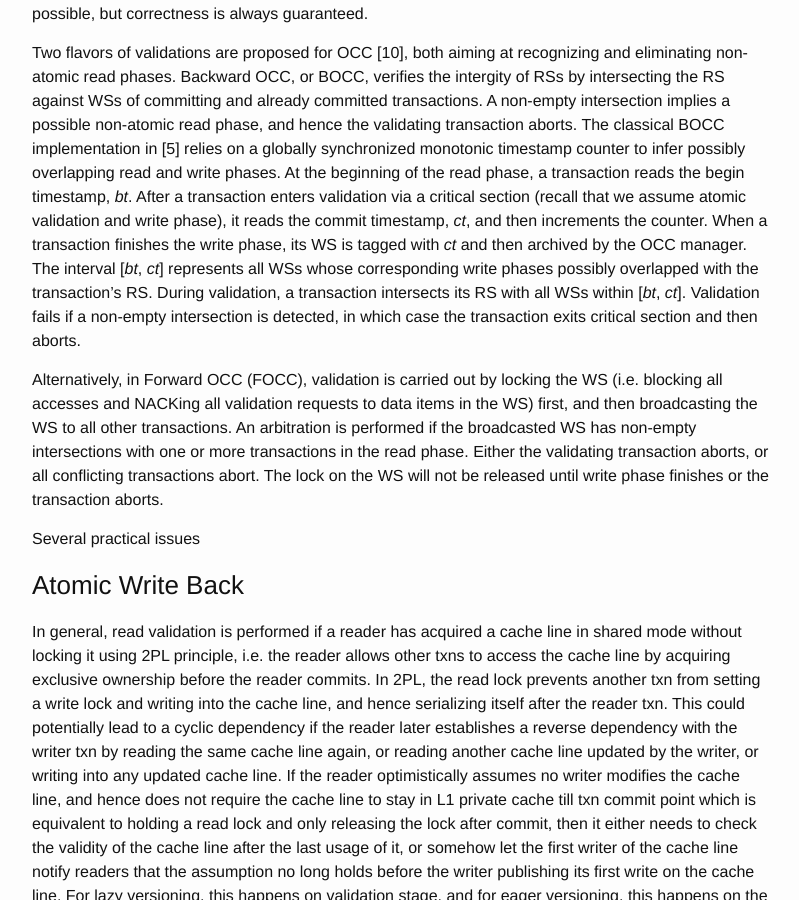
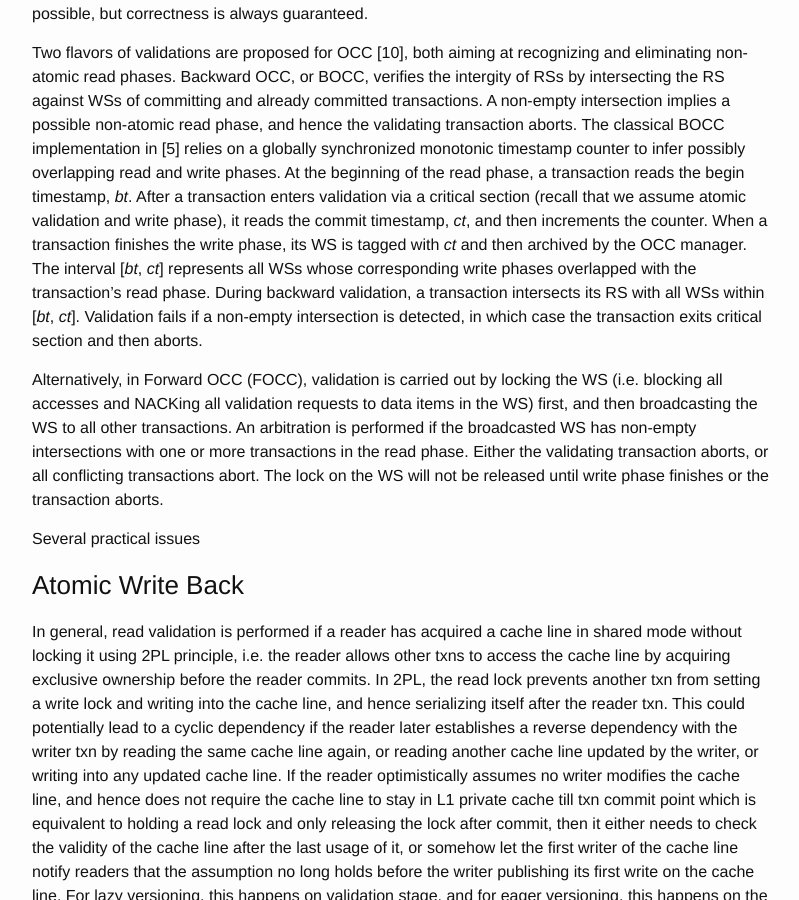
Before and after one commit to wangziqi2013/wangziqi2013.github.io, a Jekyll site: the page built from _posts/2018-03-18-HTM-Hardware-2PL-and-OCC.markdown, in a window 1280 px wide and 900 px high, scrolled down 6152 px. Shown: the whole window, without its empty margins (238-1037 px from the left). Built offline with Jekyll 4.4.1, drawn with Linux system fonts in a browser that asks for light colours.

Commit message:
Small change

```diff
--- a/_posts/2018-03-18-HTM-Hardware-2PL-and-OCC.markdown
+++ b/_posts/2018-03-18-HTM-Hardware-2PL-and-OCC.markdown
@@ -248,9 +248,9 @@ counter to infer possibly overlapping read and write phases. At the beginning of
 the begin timestamp, *bt*. After a transaction enters validation via a critical section (recall that we assume atomic
 validation and write phase), it reads the commit timestamp, *ct*, and then increments the counter.
 When a transaction finishes the write phase, its WS is tagged with *ct* and then archived by the OCC manager.
-The interval [*bt*, *ct*] represents all WSs whose corresponding write phases possibly overlapped with the
-transaction's RS. During validation, a transaction intersects its RS with all WSs within [*bt*, *ct*]. Validation
-fails if a non-empty intersection is detected, in which case the transaction exits critical section and then aborts.
+The interval [*bt*, *ct*] represents all WSs whose corresponding write phases overlapped with the
+transaction's read phase. During backward validation, a transaction intersects its RS with all WSs within [*bt*, *ct*].
+Validation fails if a non-empty intersection is detected, in which case the transaction exits critical section and then aborts.
 
 Alternatively, in
 Forward OCC (FOCC), validation is carried out by locking the WS (i.e. blocking all accesses and NACKing all validation requests
```
